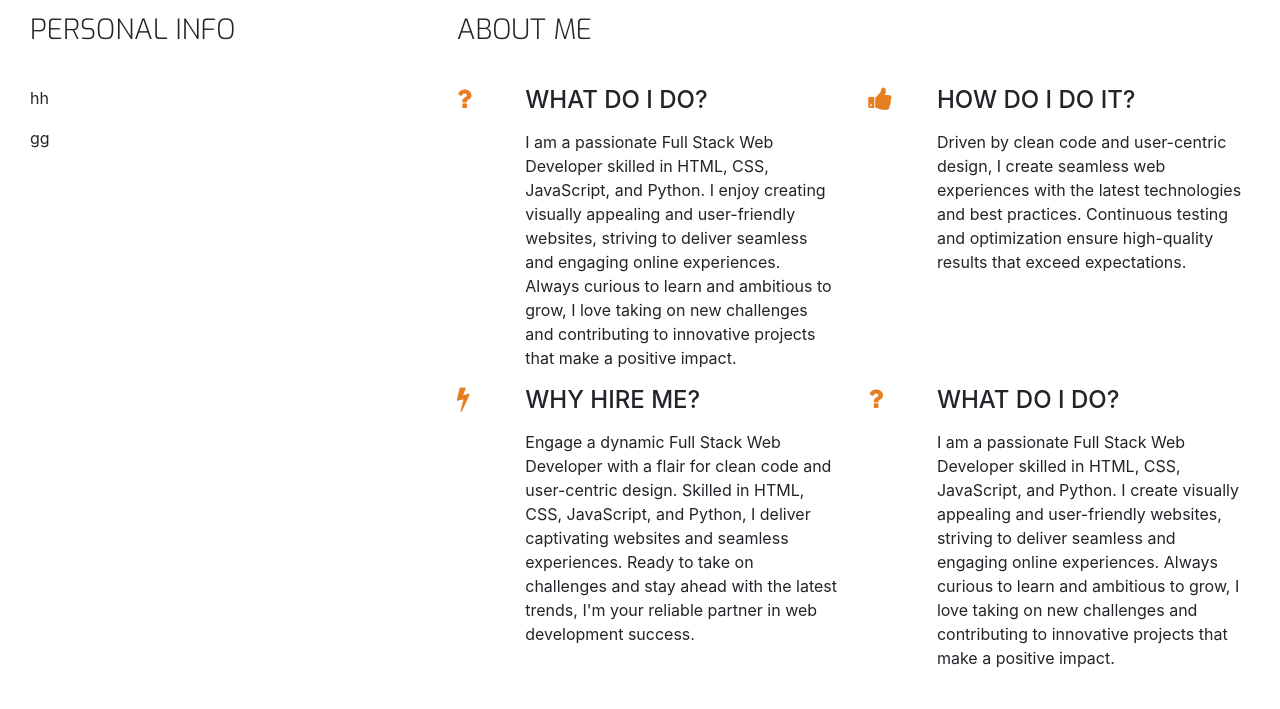
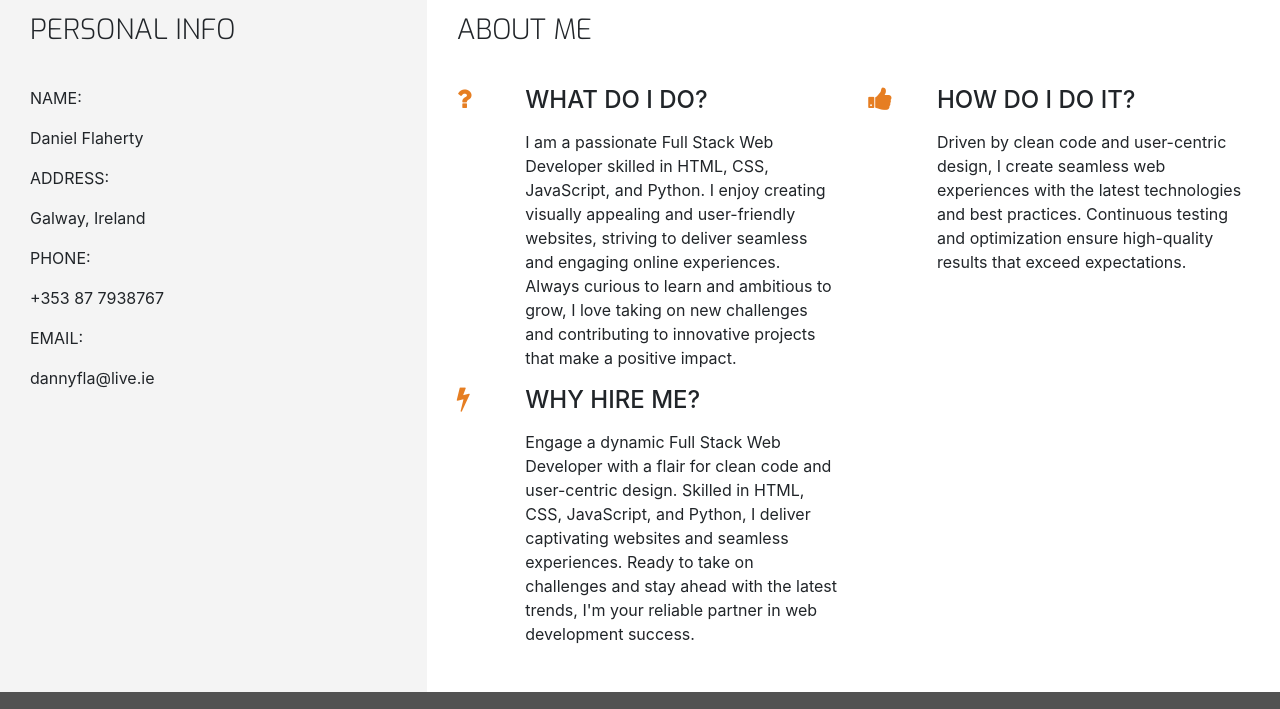
Before and after one commit to danny-fla/resume, a plain HTML site: page index.html in a window 1280 px wide. Shown: the part 381-1090 px from the top of the page. Drawn offline with nearby package versions, Linux system fonts and the light colour scheme.

Commit message:
add personal info items

```diff
--- a/assets/style.css
+++ b/assets/style.css
@@ -22,6 +22,10 @@
 
 .ui-menu-color-download {
     background-color: #525252;
+}
+
+.bg-color-personal-info {
+    background: #f4f4f4;
 }
 
 /* ------------------------------- Special paddings/margins/text */
--- a/index.html
+++ b/index.html
@@ -67,13 +67,43 @@
                 </div>
                 <div class="personal-info-item">
                     <div class="key">
-                        <p>
-                            hh
+                        <p class="uppercase">
+                            Name:
                         </p>
                     </div>
                     <div class="value">
                         <p>
-                            gg
+                            Daniel Flaherty
+                        </p>
+                    </div>
+                    <div class="key">
+                        <p class="uppercase">
+                            Address:
+                        </p>
+                    </div>
+                    <div class="value">
+                        <p>
+                            Galway, Ireland
+                        </p>
+                    </div>
+                    <div class="key">
+                        <p class="uppercase">
+                            Phone:
+                        </p>
+                    </div>
+                    <div class="value">
+                        <p>
+                            +353 87 7938767
+                        </p>
+                    </div>
+                    <div class="key">
+                        <p class="uppercase">
+                            Email:
+                        </p>
+                    </div>
+                    <div class="value">
+                        <p>
+                            dannyfla@live.ie
                         </p>
                     </div>
                 </div>
@@ -140,25 +170,6 @@
                         </div>
 
                     </div>
-                    <div class="col-10 offset-1 offset-sm-0 col-sm-4 col-md-6">
-                        <div class="row">
-                            <div class="col-2">
-                                <i class="three-reasons-icon fa fa-question" aria-hidden="true"></i>
-                            </div>
-                            <div class="col-10">
-                                <h4 class="three-reasons-heading uppercase">What do I do?</h4>
-                                <p>
-                                    I am a passionate Full Stack Web Developer skilled in HTML, CSS, JavaScript, and
-                                    Python. I create visually appealing and user-friendly websites, striving to
-                                    deliver seamless and engaging online experiences. Always curious to learn and
-                                    ambitious to grow, I love taking on new challenges and contributing to innovative
-                                    projects that make a positive impact.
-                                </p>
-                            </div>
-
-                        </div>
-
-                    </div>
                 </div>
             </div>
         </div>
```
